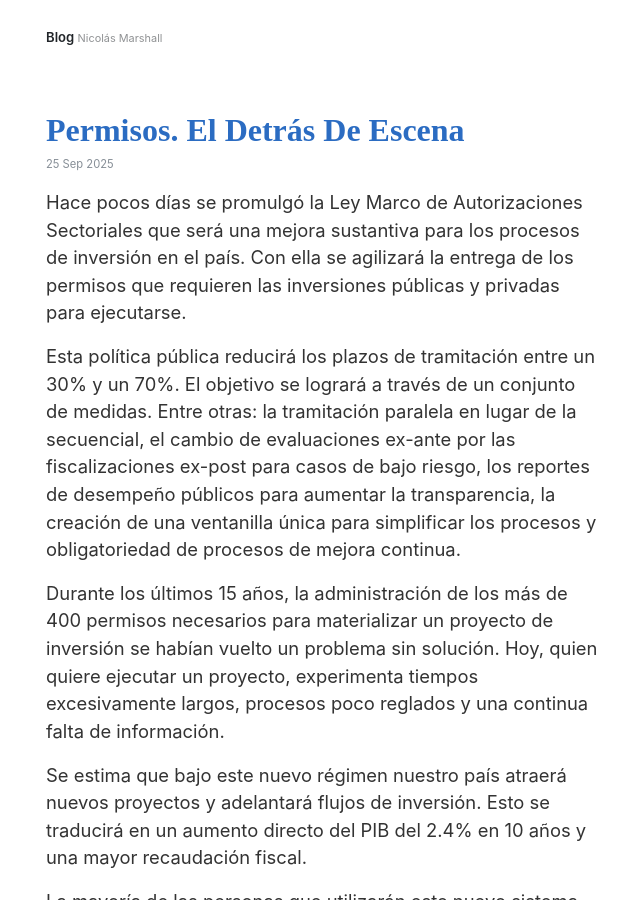
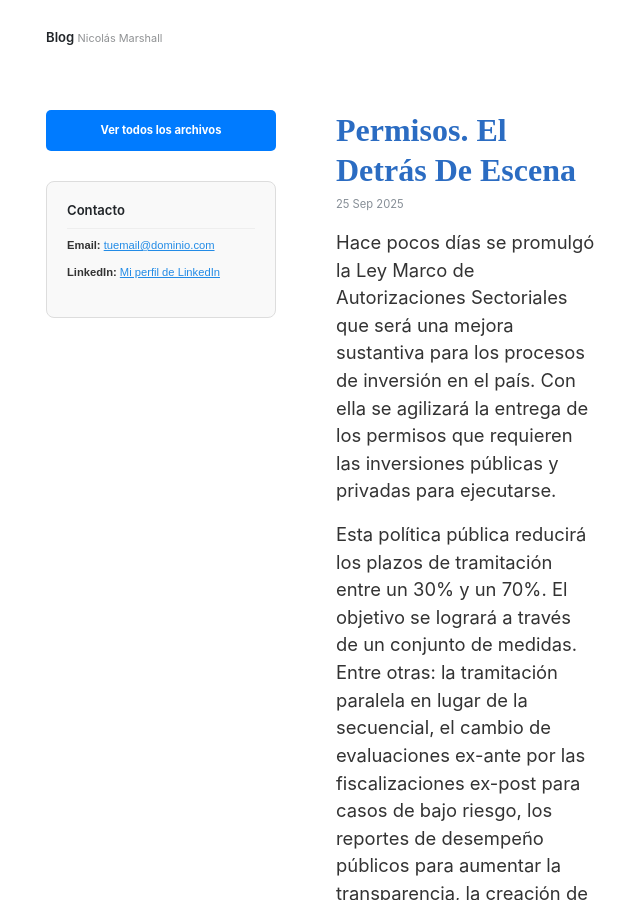
Before and after one commit to nicomarshallr/nicomarshallr.github.io, a Jekyll site: the page built from index.html, in a window 1280 px wide and 900 px high. Shown: the whole window, without its empty margins (318-958 px from the left). Built offline with Jekyll 4.4.1, drawn with Linux system fonts in a browser that asks for light colours; the list of posts is cut into pages by our own code.

Commit message:
Update default.html

````diff
--- a/_layouts/default.html
+++ b/_layouts/default.html
@@ -13,9 +13,38 @@
         </h3>
       </header>
 
-      <main>
-        {{ content }}
-      </main>
+
+
+      <div style="display: flex; gap: 40px; margin-top: 20px;">
+
+        <aside style="flex: 0 0 250px; padding-right: 20px;">
+
+            <div style="margin-bottom: 30px;">
+                <a href="URL_DE_TU_PAGINA_DE_ARCHIVOS" style="display: block; padding: 12px 20px; background-color: #007BFF; color: white; text-align: center; text-decoration: none; border-radius: 5px; font-weight: bold;">
+                    Ver todos los archivos
+                </a>
+            </div>
+
+            <div style="font-family: Arial, sans-serif; padding: 20px; border: 1px solid #ddd; border-radius: 8px; background-color: #f9f9f9;">
+                <h3 style="margin-top: 0; border-bottom: 1px solid #eee; padding-bottom: 10px;">Contacto</h3>
+                <ul style="list-style: none; padding: 0;">
+                    <li style="margin-bottom: 10px;">
+                        <strong>Email:</strong> <a href="nmarshallr@gmail.com">tuemail@dominio.com</a>
+                    </li>
+                    <li>
+                        <strong>LinkedIn:</strong> <a href="https://www.linkedin.com/in/nicol%C3%A1s-marshall/" target="_blank">Mi perfil de LinkedIn</a>
+                    </li>
+                </ul>
+            </div>
+
+        </aside>
+
+        <main style="flex: 1;">
+          {{ content }}
+        </main>
+
+      </div>
+      ```
 
       <footer class="footer">
         <small>
````
